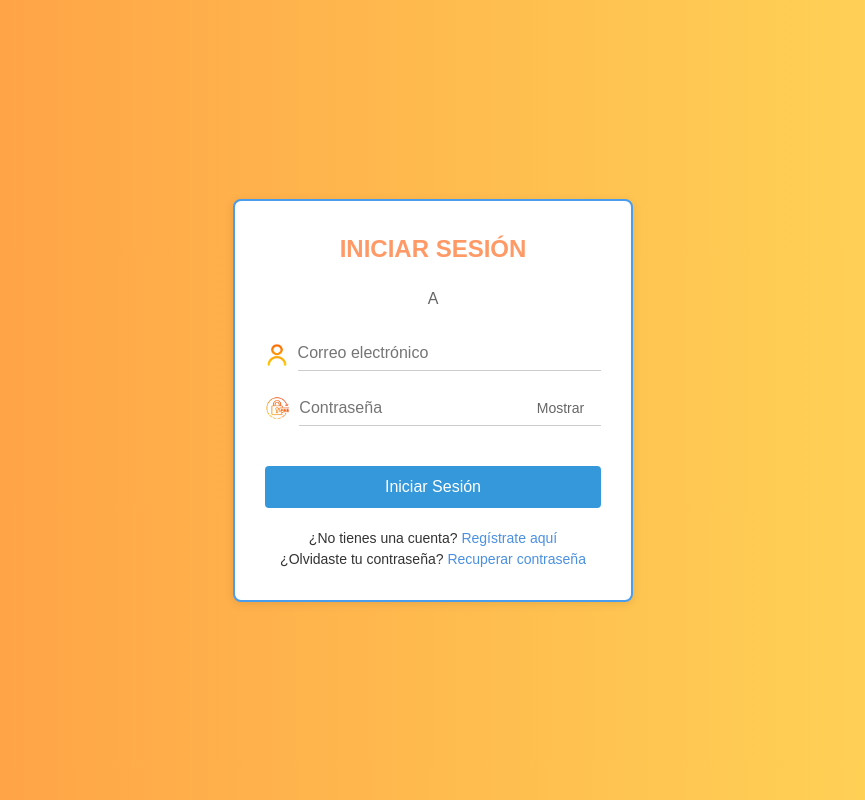
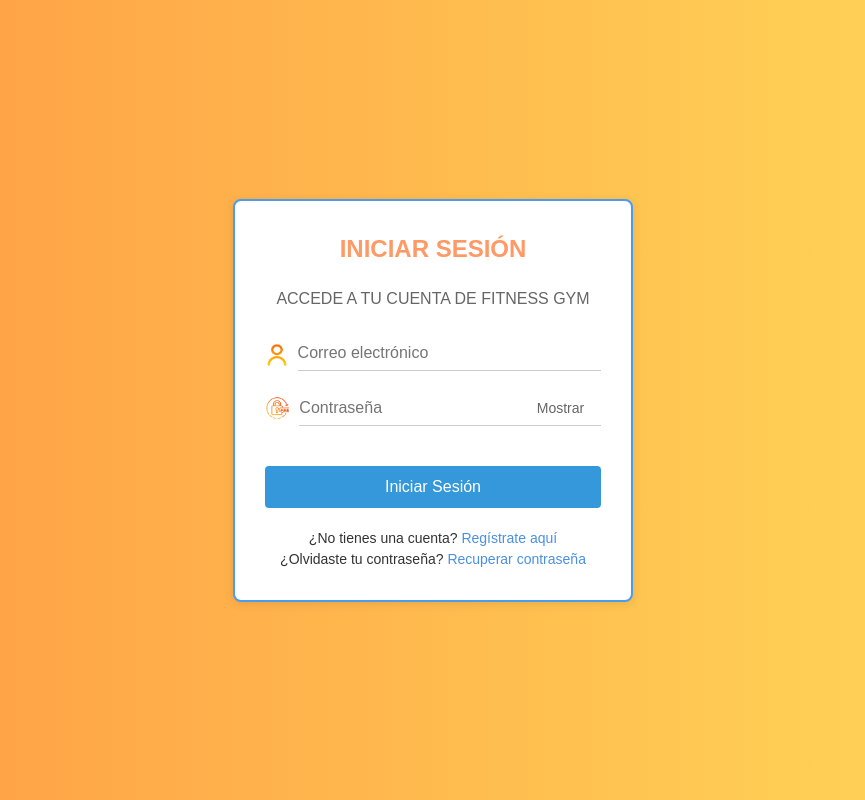
Before and after one commit to NoriegaHernandez/frontend, a React (Vite) app: page /#/login in a window 1280 px wide. Shown: the whole page, without its empty margins (207-1072 px from the left). Built offline with nearby package versions, Linux system fonts and the light colour scheme.

Commit message:
cambio de subtitulo

```diff
--- a/src/pages/Login.jsx
+++ b/src/pages/Login.jsx
@@ -105,7 +105,7 @@ const Login = () => {
     <div className="login-container">
       <div className="login-box">
         <h2 className="titulo">INICIAR SESIÓN</h2>
-        <p className="auth-subtitle">A</p>
+        <p className="auth-subtitle">ACCEDE A TU CUENTA DE FITNESS GYM</p>
 
         {error && !verificationNeeded && (
           <div className="auth-error">
```
